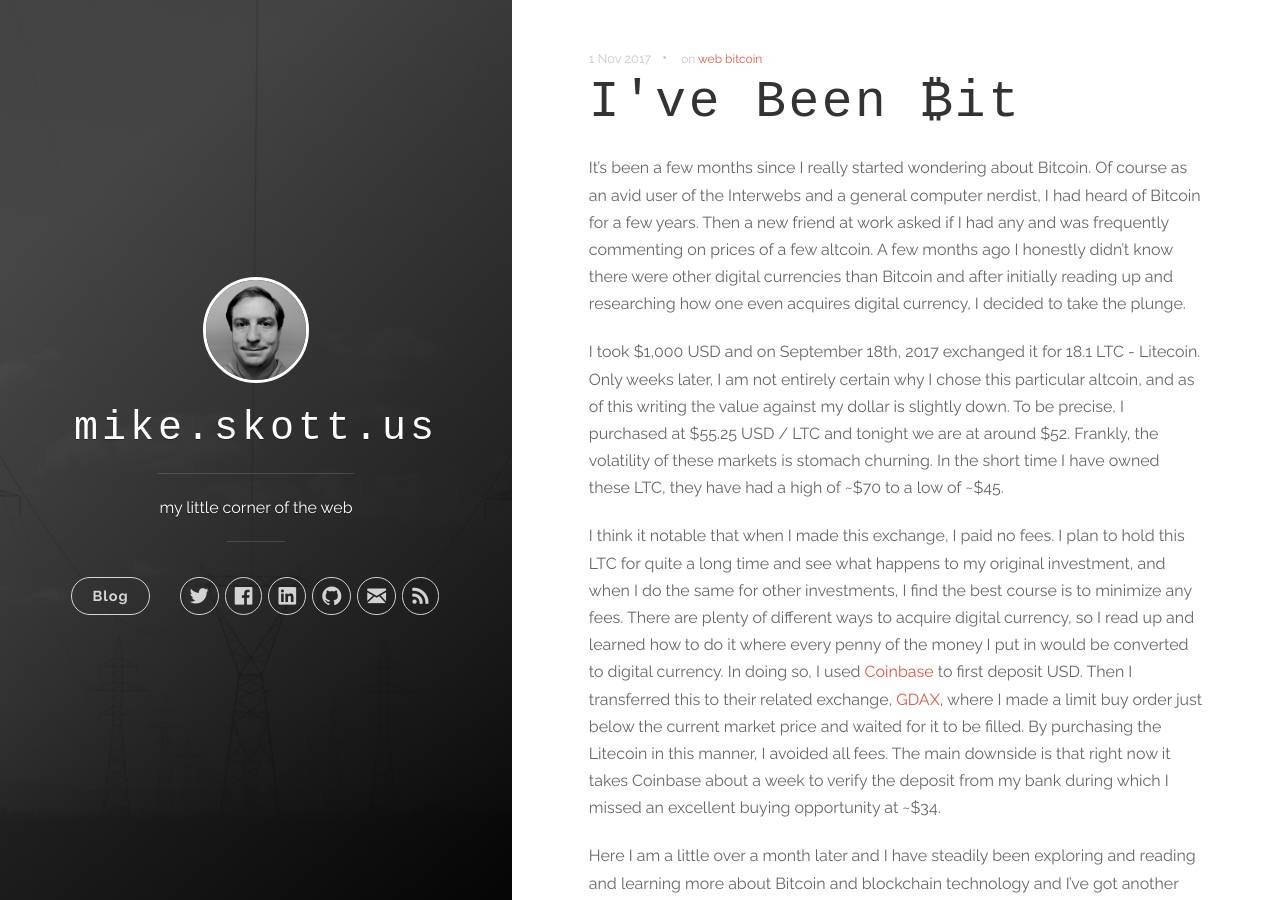
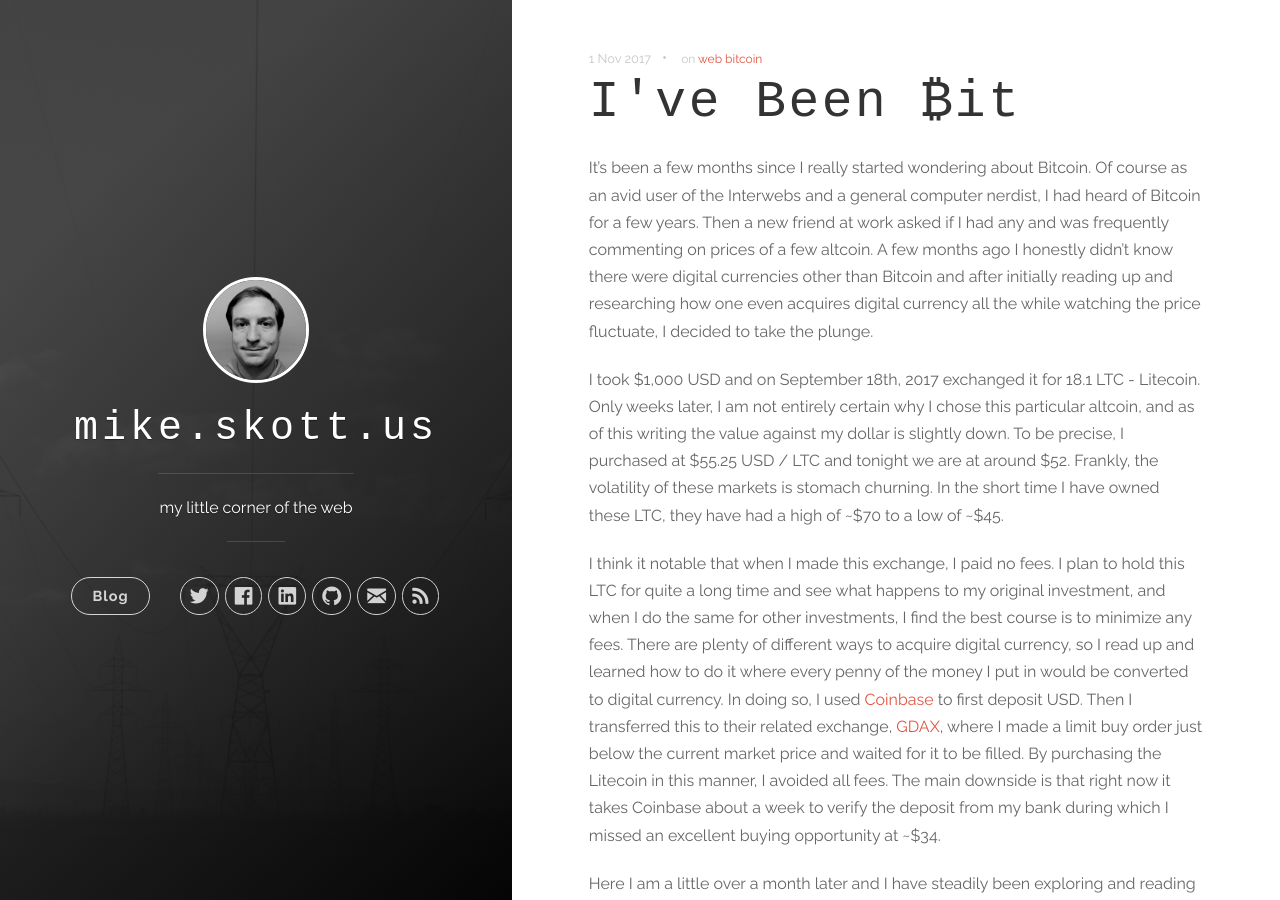
Before and after one commit to maskott/mike.skott.us, a Jekyll site: the page built from _posts/2017-11-01-ive-been-bit.md, in a window 1280 px wide and 900 px high. Built offline with Jekyll 4.4.1, drawn with Linux system fonts in a browser that asks for light colours; nearby versions of some CDN libraries; some web fonts are replaced.

Commit message:
inevitable edits

```diff
--- a/_posts/2017-11-01-ive-been-bit.md
+++ b/_posts/2017-11-01-ive-been-bit.md
@@ -5,7 +5,7 @@ categories: [tech]
 tags: [web, bitcoin]
 ---
 
-It's been a few months since I really started wondering about Bitcoin. Of course as an avid user of the Interwebs and a general computer nerdist, I had heard of Bitcoin for a few years. Then a new friend at work asked if I had any and was frequently commenting on prices of a few altcoin. A few months ago I honestly didn't know there were other digital currencies than Bitcoin and after initially reading up and researching how one even acquires digital currency, I decided to take the plunge.
+It's been a few months since I really started wondering about Bitcoin. Of course as an avid user of the Interwebs and a general computer nerdist, I had heard of Bitcoin for a few years. Then a new friend at work asked if I had any and was frequently commenting on prices of a few altcoin. A few months ago I honestly didn't know there were digital currencies other than Bitcoin and after initially reading up and researching how one even acquires digital currency all the while watching the price fluctuate, I decided to take the plunge.
 
 I took $1,000 USD and on September 18th, 2017 exchanged it for 18.1 LTC - Litecoin. Only weeks later, I am not entirely certain why I chose this particular altcoin, and as of this writing the value against my dollar is slightly down. To be precise, I purchased at $55.25 USD / LTC and tonight we are at around $52. Frankly, the volatility of these markets is stomach churning. In the short time I have owned these LTC, they have had a high of ~$70 to a low of ~$45.
 
```
